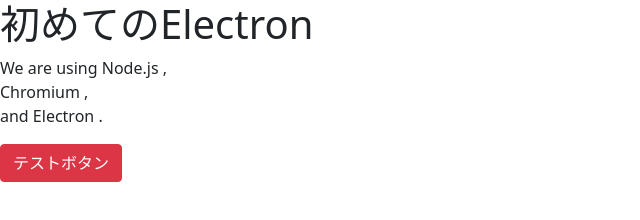
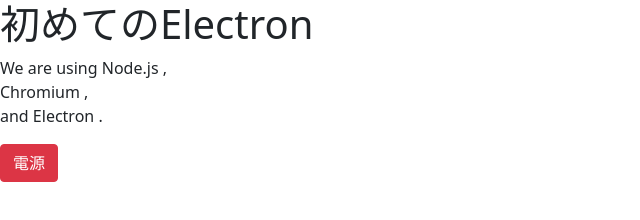
Before and after one commit to zaki3a/consoleRemo-electron, a website: page src/index.html in a window 1280 px wide. Shown: the whole page, without its empty margins (0-640 px from the left). Drawn offline with nearby package versions, Linux system fonts and the light colour scheme.

Commit message:
電源ボタン追加

```diff
--- a/src/index.html
+++ b/src/index.html
@@ -20,7 +20,8 @@
         Chromium <span id="chrome-version"></span>,<br />
         and Electron <span id="electron-version"></span>.
     </p>
-    <button class="btn btn-danger">テストボタン</button>
+        <button class="btn btn-danger">電源</button>
+    </form>
 
     <!-- Option 1: Bootstrap Bundle with Popper -->
     <script src="https://cdn.jsdelivr.net/npm/bootstrap@5.0.2/dist/js/bootstrap.bundle.min.js"
```
